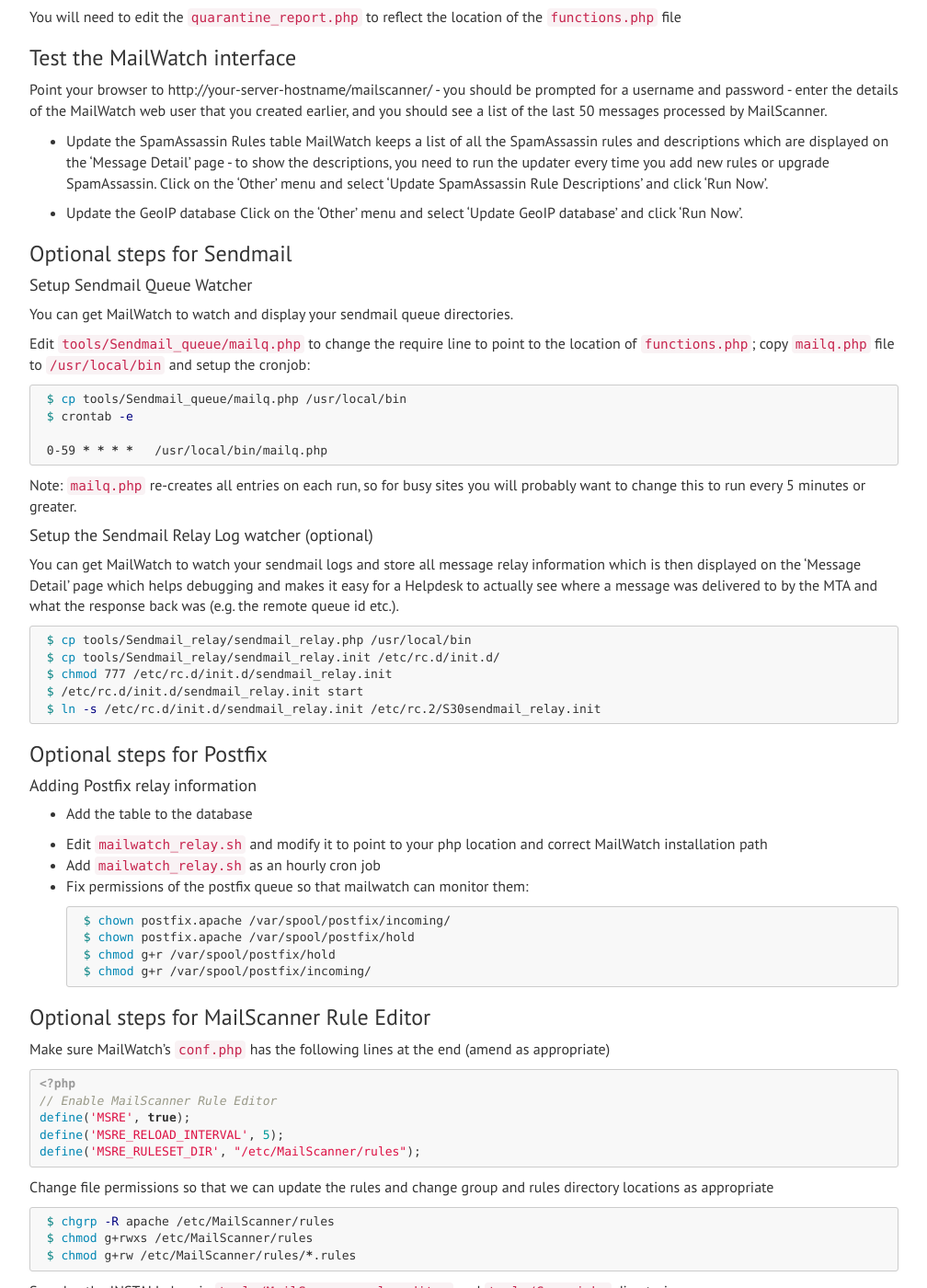
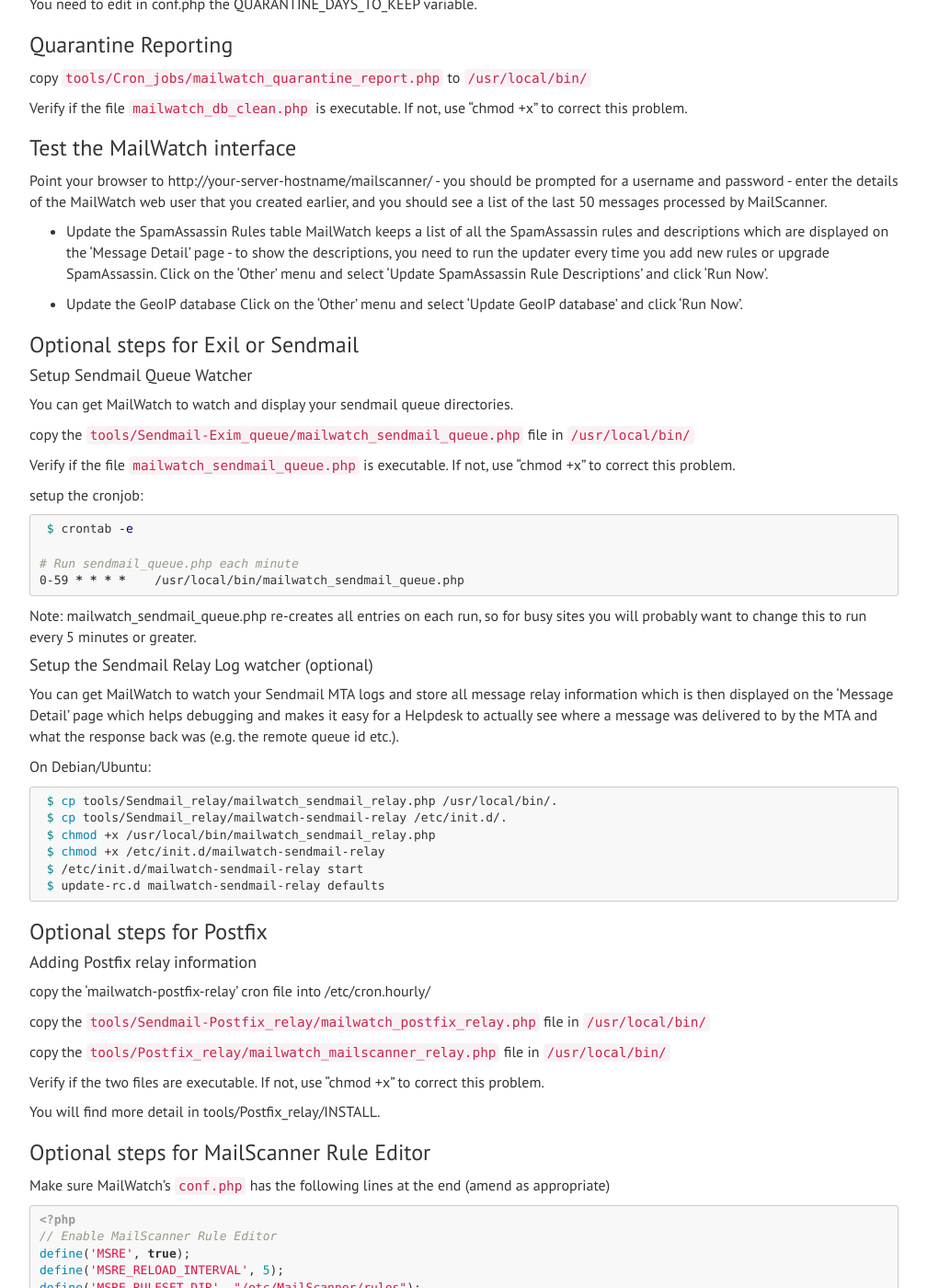
Before and after one commit to mailwatch/mailwatch-docs, a Jekyll site: the page built from _posts/2014-07-29-installing.md, in a window 1280 px wide and 1400 px high, scrolled down 4457 px. Shown: the whole window at 92% size, without its empty margins (233-1241 px from the left). Built offline with Jekyll 4.4.1, drawn with Linux system fonts in a browser that asks for light colours; nearby versions of some CDN libraries; some of the changed text lies outside the part shown.

Commit message:
Update of _posts/2014-07-29-installing.md

````diff
--- a/_posts/2014-07-29-installing.md
+++ b/_posts/2014-07-29-installing.md
@@ -2,13 +2,15 @@
 layout: page
 title: "Installation"
 category: doc
-date: 2014-07-29 18:35:27
+date: 2017-02-21
 order: 1
 ---
 
 ## Installation instructions
 
 MailWatch for MailScanner is developed on Debian 7 & Ubuntu 12.04, so these docs will reflect this and I will make note on anything that will be required to run on other distro's or operating systems.
+
+If you're upgrading from a previous version, read `UPGRADING`.
 
 ### Before you start
 
@@ -230,27 +232,31 @@ If you want to see the output of `MailScanner --lint` in Tools/MailScanner Lint
 
 ### Database cleanup of maillog records
 
-add `db_clean.php` to `/etc/cron.daily/`
+copy `tools/Cron_jobs/mailwatch` to `/etc/cron.daily/`
 
-You will then to edit `conf.php` the RECORD_DAYS_TO_KEEP definition.
+copy `tools/Cron_jobs/mailwatch_db_clean.php` to `/usr/local/bin/`
 
-You will need to edit the `db_clean.php` to reflect the location of the `functions.php` file
+Verify if the file `mailwatch_db_clean.php` is executable. If not, use "chmod +x" to correct this problem.
+
+You need to edit conf.php and change the RECORD_DAYS_TO_KEEP definition.
 
 ### Quarantine Maintenance
 
-Remove the clean.quarantine cronjob configured with MailScanner.
+For MailScanner v4: Delete the clean.quarantine cron file.
 
-Edit and copy `quarantine_maint.sh` to `/etc/cron.daily/`
+For MailScanner v5: Change the variable for Quarantine Retention to "q_days=0" in /etc/MailScanner/defaults.
 
-You will then to edit `conf.php` the QUARANTINE_DAYS_TO_KEEP definition.
+copy `tools/Cron_jobs/mailwatch_quarantine_maint.php` to `/usr/local/bin/`
 
-You will need to edit the `quarantine_maint.php` to reflect the location of the `functions.php` file
+Verify if the file `mailwatch_db_clean.php` is executable. If not, use "chmod +x" to correct this problem.
+
+You need to edit in conf.php the QUARANTINE_DAYS_TO_KEEP variable.
 
 ### Quarantine Reporting
 
-Add `quarantine_report.php` to `/etc/cron.daily`
+copy `tools/Cron_jobs/mailwatch_quarantine_report.php` to `/usr/local/bin/`
 
-You will need to edit the `quarantine_report.php` to reflect the location of the `functions.php` file
+Verify if the file `mailwatch_db_clean.php` is executable. If not, use "chmod +x" to correct this problem.
 
 ### Test the MailWatch interface
 
@@ -263,51 +269,55 @@ Point your browser to http://your-server-hostname/mailscanner/ - you should be p
 - Update the GeoIP database
   Click on the 'Other' menu and select 'Update GeoIP database' and click 'Run Now'.
 
-### Optional steps for Sendmail
+### Optional steps for Exil or Sendmail
 
 #### Setup Sendmail Queue Watcher
 
 You can get MailWatch to watch and display your sendmail queue directories.
 
-Edit `tools/Sendmail_queue/mailq.php` to change the require line to point to the location of `functions.php`; copy `mailq.php` file to `/usr/local/bin` and setup the cronjob:
+copy the `tools/Sendmail-Exim_queue/mailwatch_sendmail_queue.php` file in `/usr/local/bin/`
+
+Verify if the file `mailwatch_sendmail_queue.php` is executable. If not, use "chmod +x" to correct this problem.
+
+setup the cronjob:
 
 ```shell
- $ cp tools/Sendmail_queue/mailq.php /usr/local/bin
  $ crontab -e
 
- 0-59 * * * * 	/usr/local/bin/mailq.php
+# Run sendmail_queue.php each minute
+0-59 * * * * 	/usr/local/bin/mailwatch_sendmail_queue.php
 ```
 
-Note: `mailq.php` re-creates all entries on each run, so for busy sites you will probably want to change this to run every 5 minutes or greater.
+Note: mailwatch_sendmail_queue.php re-creates all entries on each run, so for busy sites you will probably want to change this to run every 5 minutes or greater.
 
 #### Setup the Sendmail Relay Log watcher (optional)
 
-You can get MailWatch to watch your sendmail logs and store all message relay information which is then displayed on the 'Message Detail' page which helps debugging and makes it easy for a Helpdesk to actually see where a message was delivered to by the MTA and what the response back was (e.g. the remote queue id etc.).
+You can get MailWatch to watch your Sendmail MTA logs and store all message relay information which is then displayed on the 'Message Detail' page which helps debugging and makes it easy for a Helpdesk to actually see where a message was delivered to by the MTA and what the response back was (e.g. the remote queue id etc.).
+
+On Debian/Ubuntu:
 
 ```shell
- $ cp tools/Sendmail_relay/sendmail_relay.php /usr/local/bin
- $ cp tools/Sendmail_relay/sendmail_relay.init /etc/rc.d/init.d/
- $ chmod 777 /etc/rc.d/init.d/sendmail_relay.init
- $ /etc/rc.d/init.d/sendmail_relay.init start
- $ ln -s /etc/rc.d/init.d/sendmail_relay.init /etc/rc.2/S30sendmail_relay.init
+ $ cp tools/Sendmail_relay/mailwatch_sendmail_relay.php /usr/local/bin/.
+ $ cp tools/Sendmail_relay/mailwatch-sendmail-relay /etc/init.d/.
+ $ chmod +x /usr/local/bin/mailwatch_sendmail_relay.php
+ $ chmod +x /etc/init.d/mailwatch-sendmail-relay
+ $ /etc/init.d/mailwatch-sendmail-relay start
+ $ update-rc.d mailwatch-sendmail-relay defaults
 ```
 
 ### Optional steps for Postfix
 
 #### Adding Postfix relay information
 
-* Add the table to the database
+copy the 'mailwatch-postfix-relay' cron file into /etc/cron.hourly/
 
-* Edit `mailwatch_relay.sh` and modify it to point to your php location and correct MailWatch installation path
-* Add `mailwatch_relay.sh` as an hourly cron job
-* Fix permissions of the postfix queue so that mailwatch can monitor them:
+copy the `tools/Sendmail-Postfix_relay/mailwatch_postfix_relay.php` file in `/usr/local/bin/`
 
-``` shell
- $ chown postfix.apache /var/spool/postfix/incoming/
- $ chown postfix.apache /var/spool/postfix/hold
- $ chmod g+r /var/spool/postfix/hold
- $ chmod g+r /var/spool/postfix/incoming/
-```
+copy the `tools/Postfix_relay/mailwatch_mailscanner_relay.php` file in `/usr/local/bin/`
+
+Verify if the two files are executable. If not, use "chmod +x" to correct this problem.
+
+You will find more detail in tools/Postfix_relay/INSTALL.
 
 ### Optional steps for MailScanner Rule Editor
 
@@ -329,7 +339,7 @@ Change file permissions so that we can update the rules and change group and rul
  $ chmod g+rw /etc/MailScanner/rules/*.rules
 ```
 
-See also the INSTALL docs in `tools/MailScanner_rule_editor` and `tools/Cron_jobs` directories.
+See also the INSTALL docs in `tools/MailScanner_rule_editor/INSTALL` and `INSTALL` in `tools/Cron_jobs` directories.
 
 ### FINISHED!! (Phew!)
 
````
Also changed, not shown: other parts of _posts/2014-07-29-installing.md (+1 -1 lines).
